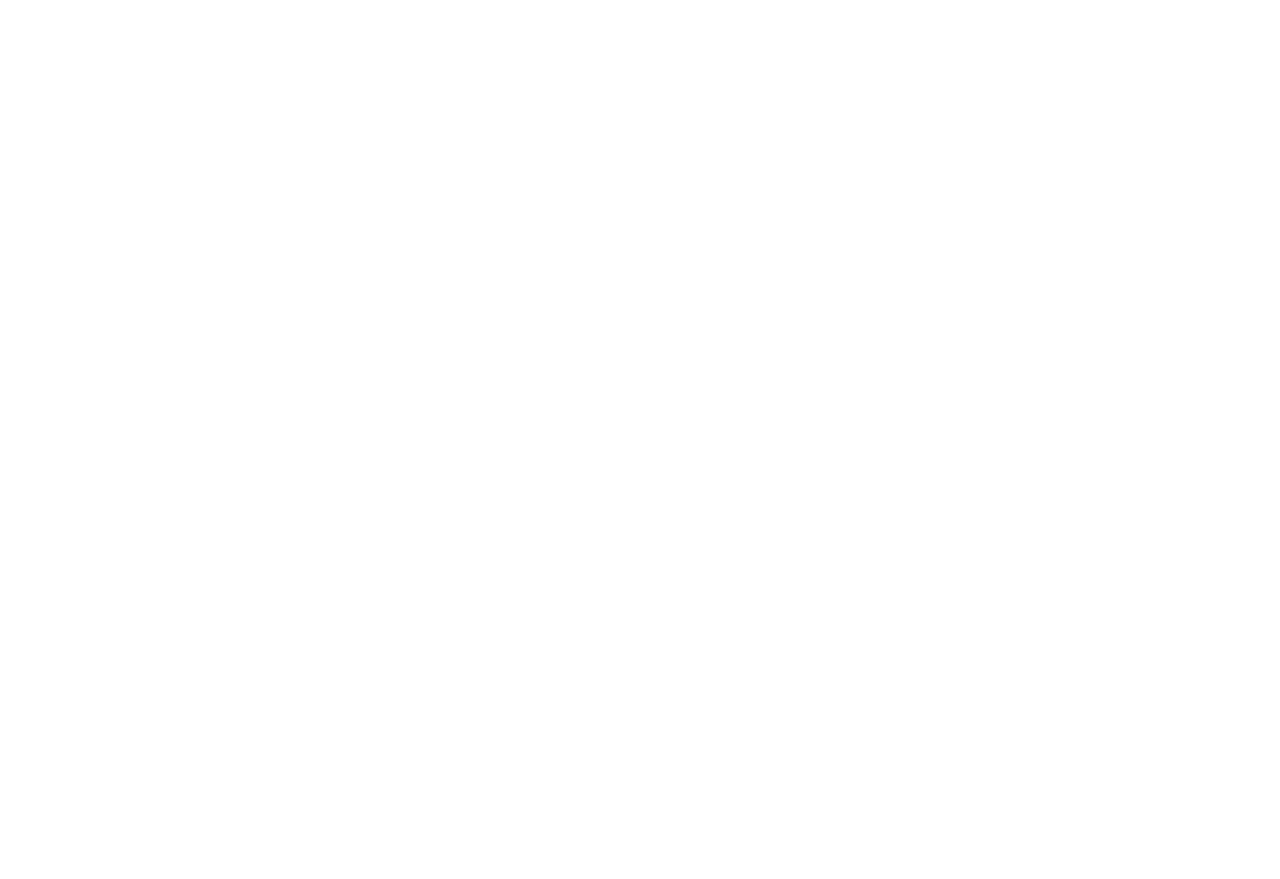
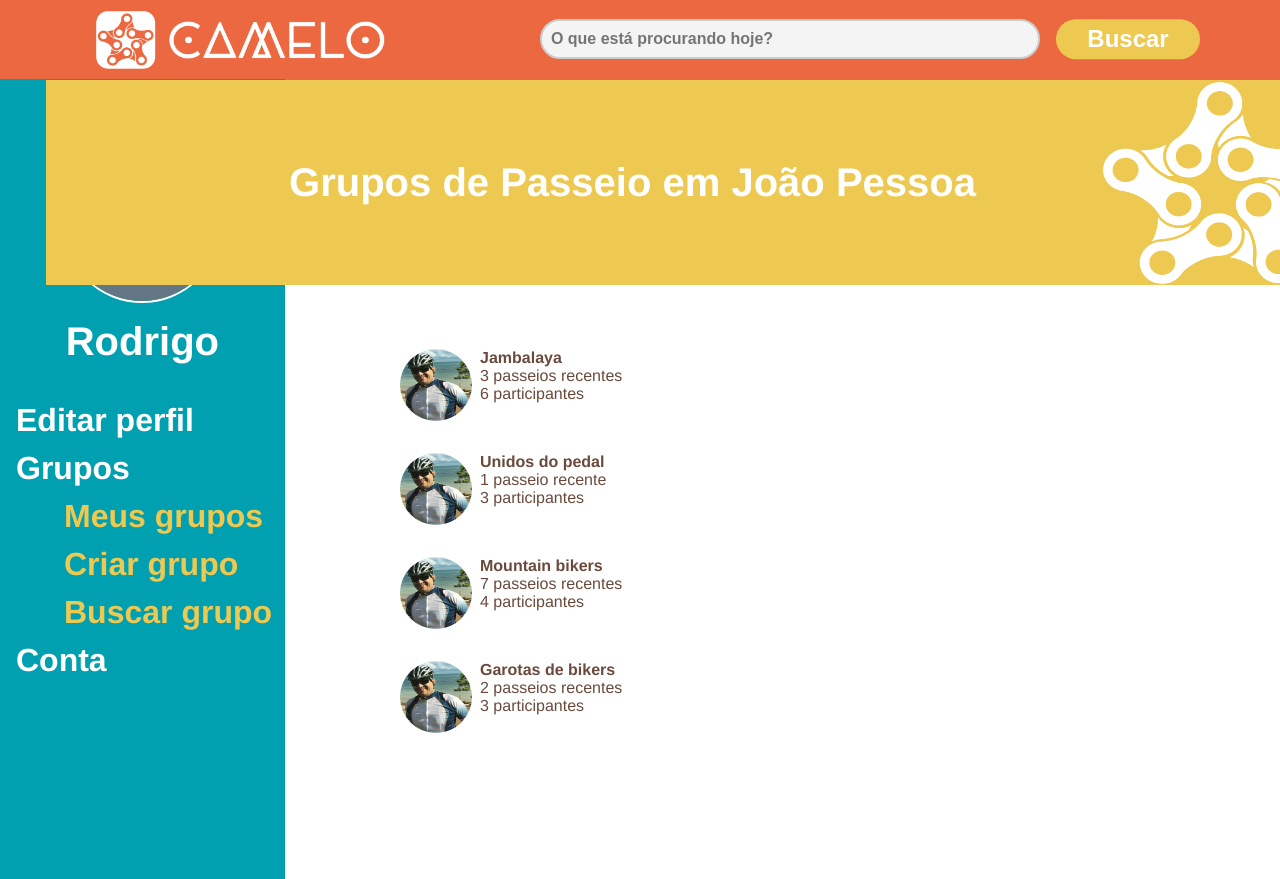
Before and after one commit to portal-ciclismo/front, a React (Create React App) app in the folder app-ciclismo/: page /grupo in a window 1280 px wide. Before the commit this address had no page. Before the commit the page ends 800 px from the top, so only its background shows below. Built offline with nearby package versions, Linux system fonts and the light colour scheme.

Commit message:
Criação da tela de grupo

```diff
--- a/app-ciclismo/src/App.js
+++ b/app-ciclismo/src/App.js
@@ -7,6 +7,7 @@ import Perfil from './pages/Perfil';
 import SMS from './pages/SMS';
 import BikeView from './pages/BikeViewPage';
 import BikeRegister from './pages/BikeCreatePage';
+import Grupo from './pages/Grupo';
 
 
 function App() {
@@ -21,6 +22,7 @@ function App() {
         <Route path="/sms" element={<SMS />}></Route>
         <Route path="/bike-view" element={<BikeView />}></Route>
         <Route path="/bike-register" element={<BikeRegister />}></Route>
+        <Route path="/grupo" element={<Grupo />}></Route>
 
       </Routes>
     </Router>
--- /dev/null
+++ b/app-ciclismo/src/pages-css/Grupo.css
@@ -0,0 +1,183 @@
+/* Grupos de passeio em João Pessoa */
+
+
+.grupo-menu-container{
+    background-color: #eb6841;
+    height: 5rem;
+    display: flex;
+    align-items: center;
+  }
+
+
+  .grupo-menu-container input {
+    font-size: 16px;
+    font-weight: bold;
+    color: #333;
+    background-color: #f4f4f4;
+    border: 2px solid #ccc;
+    border-radius: 25px;
+    width: 500px;
+    height: 40px;
+    position: absolute;
+    top: 0;
+    right: 0;
+    margin-right: 15rem;
+    margin-top: 1.2rem;
+    outline: none;
+    cursor: pointer;
+    transition: all 0.3s ease;
+    background-size: 20px 20px;
+    background-position: 95% 50%;
+    background-repeat: no-repeat;
+  }
+
+
+  .grupo-menu-container input:hover {
+    background-color: #e0e0e0;
+    border: 2px solid #999;
+  }
+
+
+  .grupo-menu-container button {
+    background-color: #edc951;
+    color: white;
+    border-radius: 2rem;
+    height: 2.5rem;
+    position: absolute;
+    top: 1rem;
+    right: 5rem;
+    width: 9rem;
+    transform: translateY(0.2rem);
+    display: inline-block;
+    transition: background-color 0.1s, transform 0.1s;
+    text-align: center;
+    font-size: 1.5rem;
+    padding-top: 0.4rem;
+  }
+
+
+  .grupo-menuu-container button:hover {
+    background-color: #f2d933;
+    transform: translateY(0);
+  }
+
+
+  .grupo-menu-container button:active {
+    animation: blink 0.5s;
+  }
+
+
+  @keyframes blink {
+    0%, 50%, 100% {
+      opacity: 1;
+    }
+    25%, 75% {
+      opacity: 0;
+    }
+  }
+
+
+  .grupo-menu-container img {
+    width: 15rem;
+    height: 3rem;
+    transform: scale(1.2) translateX(6rem);
+    transform-origin: left;
+    margin: -1.2rem;
+  }
+
+  .grupo-info {
+    background-color: #edc951;
+    display: flex;
+    align-items: center;
+    font-family: Helvetica, sans-serif;
+    padding: 5rem 19rem;
+    position: relative;
+}
+
+
+  .grupo-container {
+    display: flex;
+    justify-content: right;
+    position: fixed right;
+  }
+
+
+  .grupo-info h2{
+    font-size: 2.5rem;
+    color: white;
+  }
+
+
+  .grupo-info img {
+    width: 10rem;
+    height: 9rem;
+    transform: scale(1.4) translateX(40rem);
+    margin: -6.9rem;
+  }
+
+
+  .profile-container {
+    background-color: #00a0b0;
+    flex-direction: column;
+    display: flex;
+    width: 17.8rem;
+    height: 50rem;
+    font-family: Helvetica, sans-serif;
+    margin-top: -41.9rem;
+  }
+
+
+  .profileImg {
+    display: flex;
+    flex-direction: column;
+    align-items: center;
+    margin-top: 4rem;
+  }
+
+
+  .profileImg img {
+    width: 10rem;
+    height: 10rem;
+    border: 0.125rem solid #fff;
+    object-fit: cover;
+  }
+
+
+  .profile-container h1 {
+    color: #fff;
+    line-height: 3rem;
+    margin-left: 1rem;
+    margin-top: 2rem;
+  }
+
+
+  .profile-container h1 ul {
+    color: #edc951;
+    margin-top: 0rem;
+    margin-left: 3rem;
+  }
+
+
+  .profile-container h2 {
+    font-size: 2.5rem;
+    color: white;
+    margin-top: 1rem;
+  }
+
+
+  .direita-grupo {
+    width: 100%;
+    display: flex;
+    flex-direction: column;
+    align-items: flex-start;
+    justify-content: center;
+    font-family: Helvetica, sans-serif;
+    height: 100%;
+    margin-top: 3rem;
+    padding-left: 24rem;
+  }
+
+
+  .nome-da-sua-div {
+    position: relative;
+  }
--- /dev/null
+++ b/app-ciclismo/src/pages/Grupo.js
@@ -0,0 +1,109 @@
+import React from 'react';
+import '../pages-css/Grupo.css';
+import logo from '../assets/Logo_Horizontal/logo_horizontal_branco.png';
+import Estrela from '../assets/Estrelas/Estrela_grande_branca.png';
+
+
+import profileImage from "../assets/perfil_imgs/placeholderImage.png";
+
+
+import imgGrupo from '../assets/perfil_imgs/Rodrigo_perfil.jpg'
+import GroupFeed from '../components/GroupFeed/GroupFeed';
+
+
+
+
+function Grupo() {
+  const grupo = "Grupos de Passeio em João Pessoa";
+  const usuario= "Rodrigo";
+
+
+  return (
+    <div className="grupo-menu">
+      <div className="grupo-menu-container">
+        <img src={logo} alt="Logo1" />
+        <div className="search-container">
+          <input type="text" placeholder="  O que está procurando hoje?" />
+          <i className="search-icon"></i>
+        </div>
+        <button>Buscar</button>
+      </div>
+
+
+      <div className="grupo-container">
+        <div className="grupo-info">
+          <img src={Estrela} alt="estrela_branca" />
+          <h2>{grupo}</h2>
+
+        </div>
+      </div>
+
+
+      <div className="direita-grupo">
+
+      <GroupFeed
+        imagemGrupo={imgGrupo}
+        nomeGrupo="Jambalaya"
+        passeiosRecentes="3 passeios recentes"
+        qtdParticipantes="6 participantes"
+        />
+        <GroupFeed
+        imagemGrupo={imgGrupo}
+        nomeGrupo="Unidos do pedal"
+        passeiosRecentes="1 passeio recente"
+        qtdParticipantes="3 participantes"
+        />
+        <GroupFeed
+        imagemGrupo={imgGrupo}
+        nomeGrupo="Mountain bikers"
+        passeiosRecentes="7 passeios recentes"
+        qtdParticipantes="4 participantes"
+        />
+        <GroupFeed
+        imagemGrupo={imgGrupo}
+        nomeGrupo="Garotas de bikers"
+        passeiosRecentes="2 passeios recentes"
+        qtdParticipantes="3 participantes"
+        />
+
+
+      </div>
+
+
+      <div className="profile-container">
+        <div className="profileImg">
+          <img src={profileImage} alt="Foto de perfil" />
+          <h2>{usuario}</h2>
+
+        </div>
+
+
+
+
+        <h1>
+          Editar perfil
+          <br />
+          Grupos
+          <br />
+          <ul>
+            <lo>Meus grupos</lo>
+            <br/>
+            <lo>Criar grupo</lo>
+            <br/>
+            <lo>Buscar grupo</lo>
+          </ul>
+          Conta
+        </h1>
+
+
+
+      </div>
+
+
+
+    </div>
+  );
+}
+
+
+export default Grupo;
```
